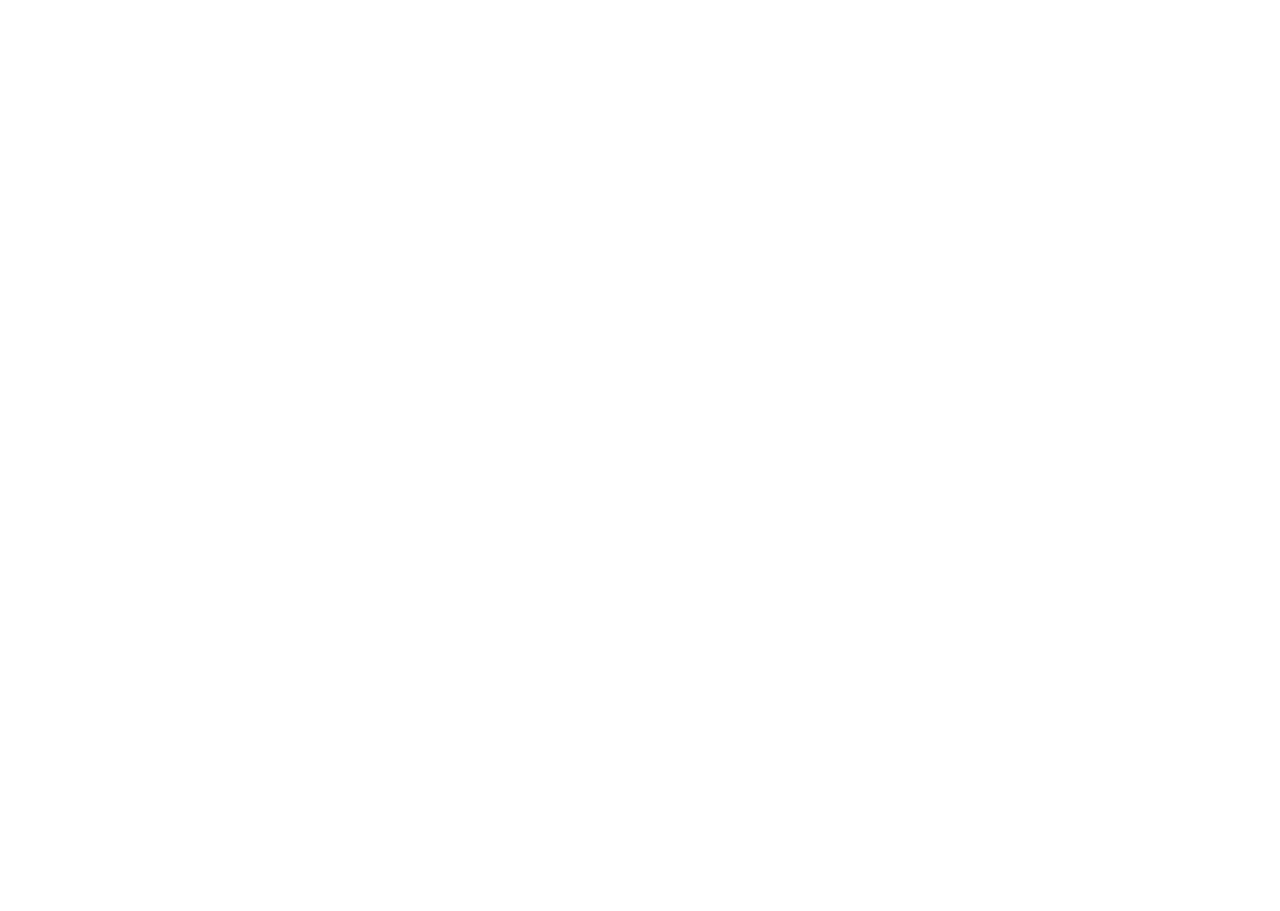
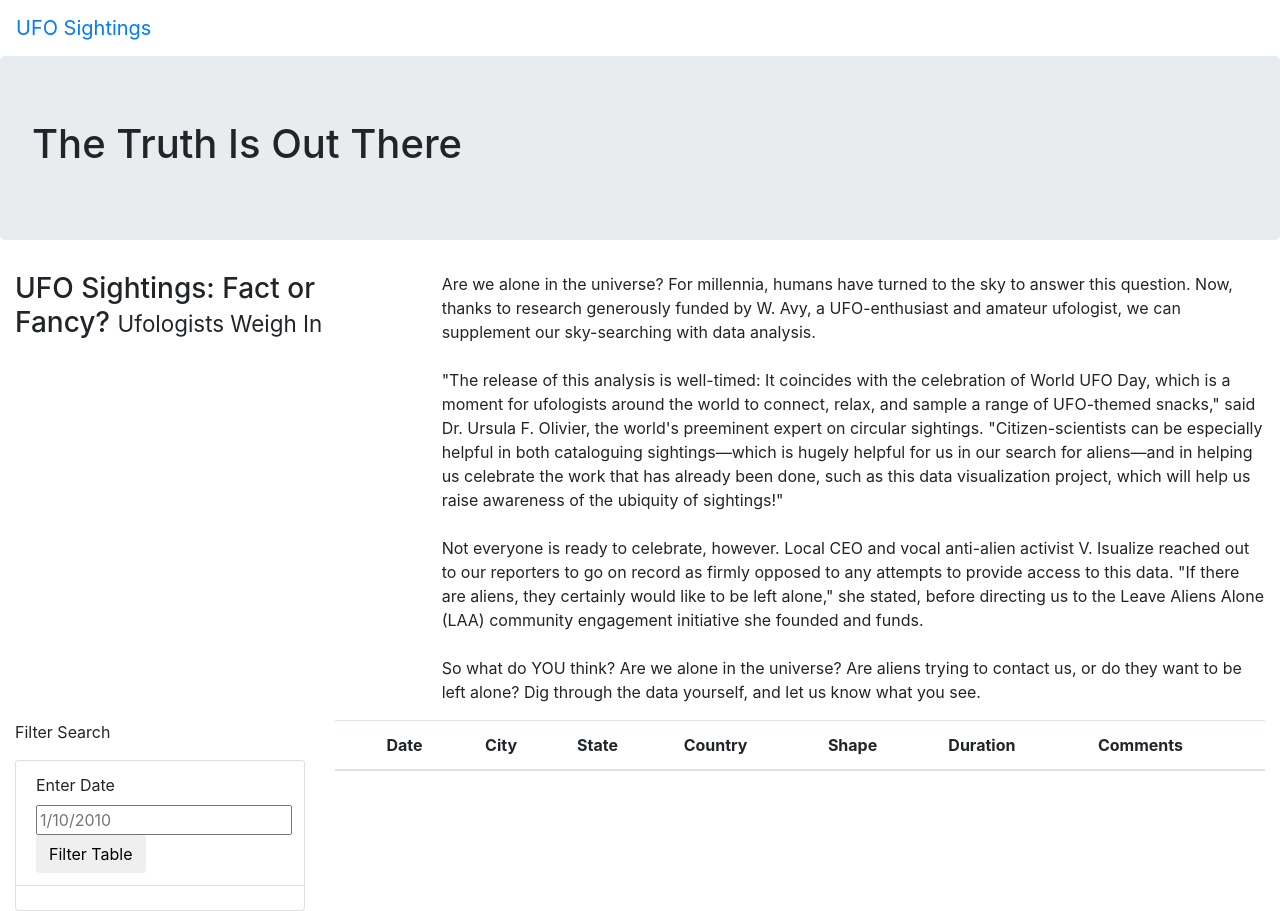
Before and after one commit to alyeska808/UFO, a plain HTML site: page index.html in a window 1280 px wide. Before the commit the page ends 800 px from the top, so only its background shows below. Drawn offline with nearby package versions, Linux system fonts and the light colour scheme.

Commit message:
Add files via upload

```diff
--- a/index.html
+++ b/index.html
@@ -4,9 +4,75 @@
     <meta charset="UTF-8">
     <meta http-equiv="X-UA-Compatible" content="IE=edge">
     <meta name="viewport" content="width=device-width, initial-scale=1.0">
-    <title>Document</title>
+    <title>UFO Finder</title>
+    <link
+      rel="stylesheet"
+      href="https://maxcdn.bootstrapcdn.com/bootstrap/4.0.0/css/bootstrap.min.css"
+      integrity="sha384-Gn5384xqQ1aoWXA+058RXPxPg6fy4IWvTNh0E263XmFcJlSAwiGgFAW/dAiS6JXm"
+      crossorigin="anonymous"
+    />
+    <link rel="stylesheet" href="static/css/style.css">
 </head>
 <body>
+    <div class="wrapper">
+        <nav class="navbar navbar-expand-lg">
+            <a class="navbar-brand" href="index.html">UFO Sightings</a>
+        </nav>
+     </div>
+     <div class="jumbotron">
+        <h1>The Truth Is Out There</h1>
+    </div>
+    <div class="container-fluid">
+        <div class="row">
+            <div class="col-md-4">
+                <h3>UFO Sightings: Fact or Fancy? <small>Ufologists Weigh In</small></h3>
+            </div>
+            <div class="col-md-8">
+                <p>
+                    Are we alone in the universe? For millennia, humans have turned to the sky to answer this question. Now, thanks to research generously funded by W. Avy, a UFO-enthusiast and amateur ufologist, we can supplement our sky-searching with data analysis.<br><br>"The release of this analysis is well-timed: It coincides with the celebration of World UFO Day, which is a moment for ufologists around the world to connect, relax, and sample a range of UFO-themed snacks," said Dr. Ursula F. Olivier, the world's preeminent expert on circular sightings. "Citizen-scientists can be especially helpful in both cataloguing sightings—which is hugely helpful for us in our search for aliens—and in helping us celebrate the work that has already been done, such as this data visualization project, which will help us raise awareness of the ubiquity of sightings!"<br><br>Not everyone is ready to celebrate, however. Local CEO and vocal anti-alien activist V. Isualize reached out to our reporters to go on record as firmly opposed to any attempts to provide access to this data. "If there are aliens, they certainly would like to be left alone," she stated, before directing us to the Leave Aliens Alone (LAA) community engagement initiative she founded and funds.<br><br>So what do YOU think? Are we alone in the universe? Are aliens trying to contact us, or do they want to be left alone? Dig through the data yourself, and let us know what you see.
+                </p>
 
+            </div>
+        </div>
+    </div>
+    <div class="container-fluid">
+        <div class="row">
+            <div class="col-md-3">
+                <form>
+                    <p>Filter Search</p>
+                        <ul class="list-group">
+                            <li class="list-group-item">
+                                <label for="date">Enter Date</label>
+                                    <input type="text" placeholder="1/10/2010" id="datetime" />
+                                    <button id="filter-btn" type="button" class="btn btn-default">Filter Table</button>
+                            </li>
+                            <li class="list-group-item">
+
+                            </li>
+
+                        </ul>
+                </form>
+            </div>
+
+            <div class="col-md-9">
+                <table class="table table-striped">
+                    <thead>
+                        <tr>
+                            <th>
+                            <th>Date</th>
+                            <th>City</th>
+                            <th>State</th>
+                            <th>Country</th>
+                            <th>Shape</th>
+                            <th>Duration</th>
+                            <th>Comments</th>
+                        </th>
+                      </tr>
+                    </thead>
+                    <tbody></tbody>
+                </table>
+            </div>
+        </div>
+    </div>
 </body>
 </html>
```
